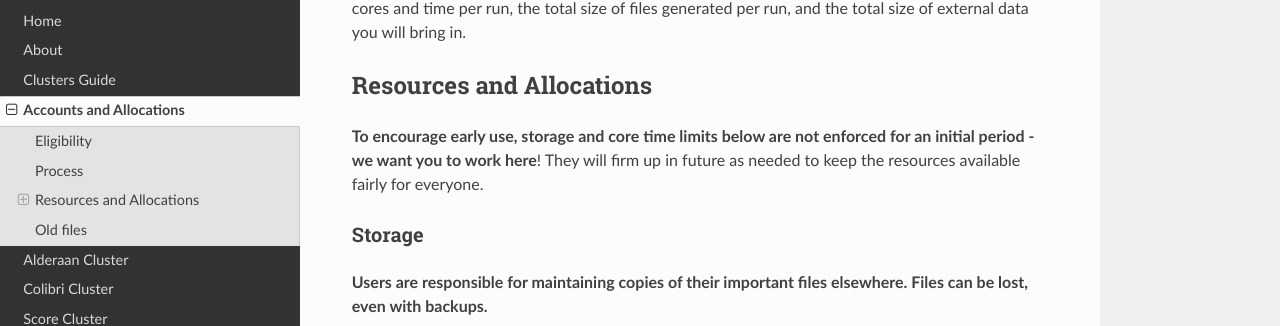
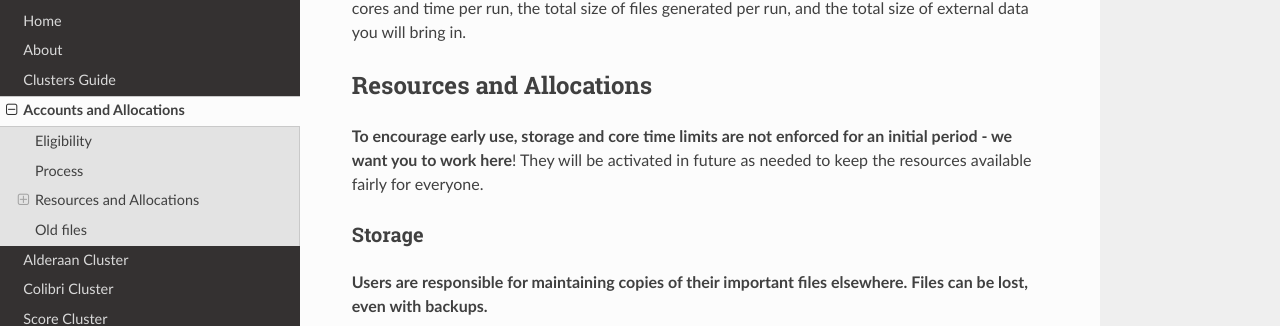
Before and after one commit to ccmucdenver/ccm-docs, an MkDocs documentation site: the page built from docs/allocations.md, in a window 1280 px wide and 900 px high, scrolled down 409 px. Shown: the part 131-457 px from the top of the window. Built offline with MkDocs 1.6.1, drawn with Linux system fonts in a browser that asks for light colours; nearby versions of some CDN libraries.

Commit message:
Update allocations.md

```diff
--- a/docs/allocations.md
+++ b/docs/allocations.md
@@ -11,7 +11,7 @@ Please use [this form](https://forms.office.com/r/GQ9ef7ei4i) for account and al
 If you need more than the default core or storage resources below, your request should contain a brief justification of the resources requested, such as the aticipated number of runs, the number of cores and time per run, the total size of files generated per run, and the total size of external data you will bring in.
 
 ## Resources and Allocations
-**To encourage early use, storage and core time limits below are not enforced for an initial period - we want you to work here**! They will firm up in future as needed to keep the resources available fairly for everyone.
+**To encourage early use, storage and core time limits are not enforced for an initial period - we want you to work here**! They will be activated in future as needed to keep the resources available fairly for everyone.
 
 ### Storage
 **Users are responsible for maintaining copies of their important files elsewhere. Files can be lost, even with backups.**
```
